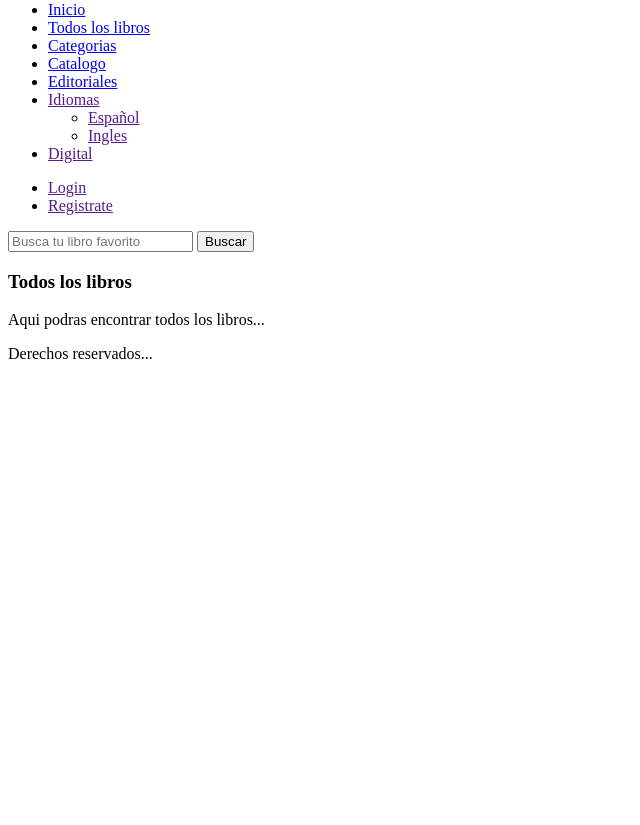
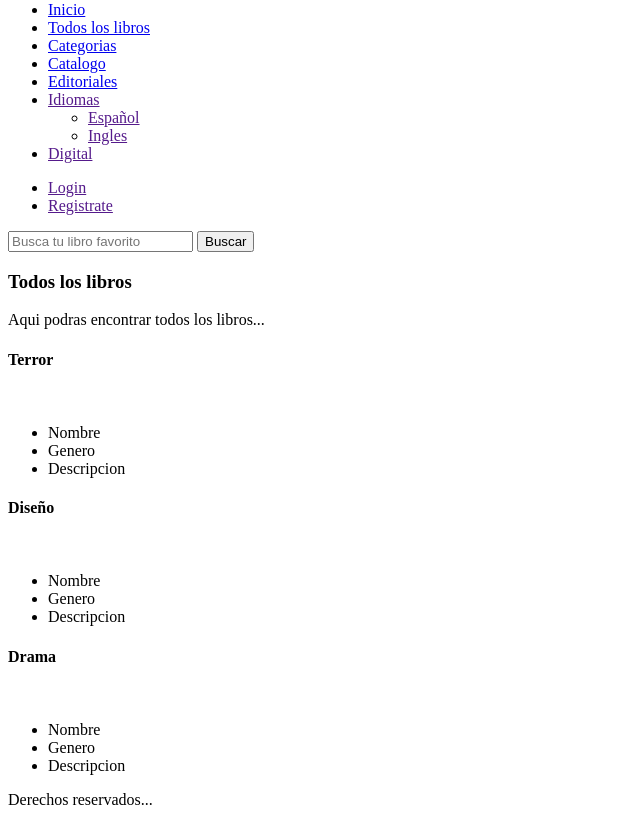
Before and after one commit to Sirlucho01101/Baphy_Store_code, a plain HTML site: page BaphyStore/menu/todos_los_libros.html in a window 1280 px wide. Shown: the part 79-904 px from the top of the page, without its empty margins (0-640 px from the left). Before the commit the page ends 800 px from the top, so only its background shows below. Drawn offline with Linux system fonts and the light colour scheme.

Commit message:
En la pagina de Todos los libros se incluyeron las secciones en las que se muestran los diferentes libros que proporciona la pagina, divididos en categorias. A la pagina de categorias se incluyo la seccion que muestra las diferentes categorias que ofrece la pagina web

```diff
--- a/BaphyStore/menu/todos_los_libros.html
+++ b/BaphyStore/menu/todos_los_libros.html
@@ -32,6 +32,35 @@
     <section>
         <h3>Todos los libros</h3>
         <p>Aqui podras encontrar todos los libros...</p>
+        <div>
+            <h4>Terror</h4>
+            <div>
+            <img src="" alt="">
+                <ul>
+                    <li>Nombre</li>
+                    <li>Genero</li>
+                    <li>Descripcion</li>
+                </ul>
+            </div>
+            <h4>Diseño</h4>
+            <div>
+                <img src="" alt="">
+                <ul>
+                    <li>Nombre</li>
+                    <li>Genero</li>
+                    <li>Descripcion</li>
+                </ul>
+            </div>
+            <h4>Drama</h4>
+            <div>
+                <img src="" alt="">
+                <ul>
+                    <li>Nombre</li>
+                    <li>Genero</li>
+                    <li>Descripcion</li>
+                </ul>
+            </div>
+        </div>
     </section>
     <footer id="Copyrigth">
         <p>Derechos reservados...</p>
```
Also changed, not shown: BaphyStore/menu/categorias.html (+26 -0 lines).
